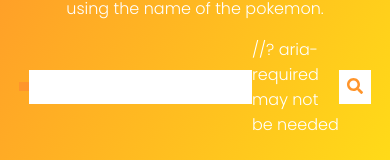
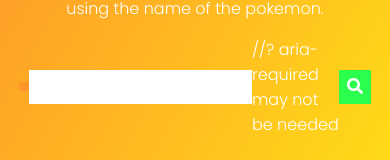
Before and after one commit to 0xBooper/pokesearch, a React (Vite) app: page / in a window 390 px wide. In both pictures the pointer is over the button 354 px from the left and 245 px from the top of the page. Shown: the part 159-319 px from the top of the page. Built offline with nearby package versions, Linux system fonts and the light colour scheme.

Commit message:
fix: Fix weird header appearance on mobile

```diff
--- a/src/styles/App.css
+++ b/src/styles/App.css
@@ -64,6 +64,5 @@ body {
 }
 
 .form-submit:hover {
-    color: #ff952b;
-    background-color: white;
+    background-color: #2bff4e;
 }
```
